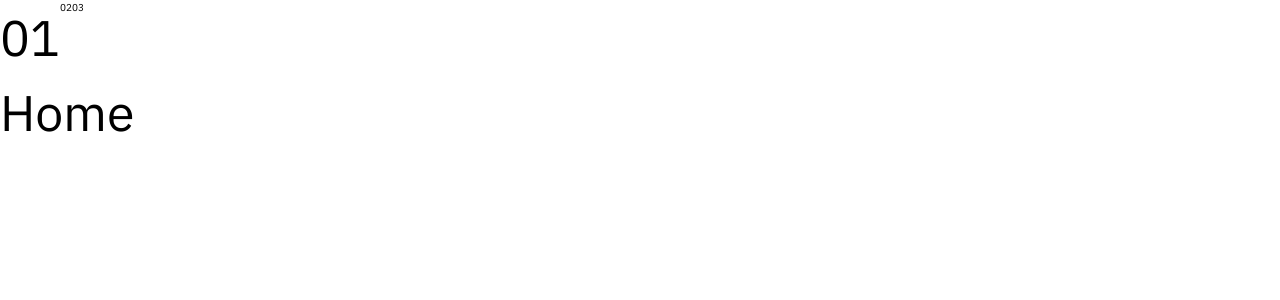
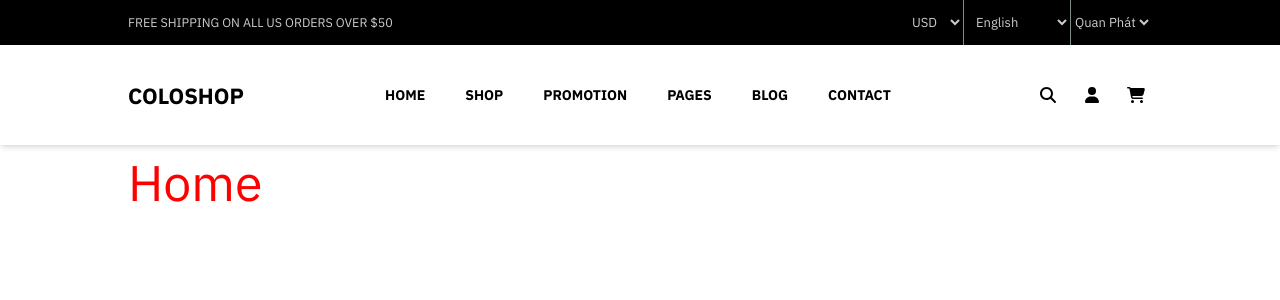
Before and after one commit to lequanphat/clothing-shop, a React (Create React App) app in the folder client/: page / in a window 1280 px wide. Shown: the top 300 px of the page. Built offline with nearby package versions, Linux system fonts and the light colour scheme.

Commit message:
built header ui

```diff
--- a/client/package.json
+++ b/client/package.json
@@ -9,6 +9,11 @@
     "tailwindcss": "^3.3.3"
   },
   "dependencies": {
+    "@fortawesome/fontawesome-svg-core": "^1.3.0",
+    "@fortawesome/free-brands-svg-icons": "^6.1.0",
+    "@fortawesome/free-regular-svg-icons": "^6.1.0",
+    "@fortawesome/free-solid-svg-icons": "^6.1.0",
+    "@fortawesome/react-fontawesome": "^0.1.17",
     "@reduxjs/toolkit": "^1.9.7",
     "@testing-library/jest-dom": "^5.17.0",
     "@testing-library/react": "^13.4.0",
--- a/client/public/index.html
+++ b/client/public/index.html
@@ -14,30 +14,13 @@
       user's mobile device or desktop. See https://developers.google.com/web/fundamentals/web-app-manifest/
     -->
     <link rel="manifest" href="%PUBLIC_URL%/manifest.json" />
-    <link rel="stylesheet" href="./css/tailwind.css">
-    <!--
-      Notice the use of %PUBLIC_URL% in the tags above.
-      It will be replaced with the URL of the `public` folder during the build.
-      Only files inside the `public` folder can be referenced from the HTML.
+    <link rel="stylesheet" href="%PUBLIC_URL%/css/tailwind.css">
 
-      Unlike "/favicon.ico" or "favicon.ico", "%PUBLIC_URL%/favicon.ico" will
-      work correctly both with client-side routing and a non-root public URL.
-      Learn how to configure a non-root public URL by running `npm run build`.
-    -->
     <title>React App</title>
   </head>
   <body>
     <noscript>You need to enable JavaScript to run this app.</noscript>
     <div id="root"></div>
-    <!--
-      This HTML file is a template.
-      If you open it directly in the browser, you will see an empty page.
 
-      You can add webfonts, meta tags, or analytics to this file.
-      The build step will place the bundled scripts into the <body> tag.
-
-      To begin the development, run `npm start` or `yarn start`.
-      To create a production bundle, use `npm run build` or `yarn build`.
-    -->
   </body>
 </html>
--- a/client/src/components/Header/Header.jsx
+++ b/client/src/components/Header/Header.jsx
@@ -1,10 +1,86 @@
+import { FontAwesomeIcon } from '@fortawesome/react-fontawesome';
+
+import { faCartShopping,  faMagnifyingGlass, faUser } from '@fortawesome/free-solid-svg-icons';
+import routes from '../../routes';
+import { BrowserRouter,Routes, Route, Link } from 'react-router-dom';
 function Header() {
     return (
-        <div className="flex bg-blue">
-            <h1 className="flex-none w-14 h-14 text-red-500">01</h1>
-            <div className="flex-initial w-64 ...">02</div>
-            <div className="flex-initial w-32 ...">03</div>
-        </div>
+        <header>
+            <div className="bg-[black]">
+                <div className="w-[80%] mx-auto flex justify-between align-middle h-[4.5rem]">
+                    <h2 className="text-[#ccc] align-middle leading-[4.5rem]">
+                        FREE SHIPPING ON ALL US ORDERS OVER $50
+                    </h2>
+                    <ul className="flex align-middle justify-end ">
+                        <li className="border-r-[1px] border-[#7f8c8d]">
+                            <select className="h-[100%] text-[#ccc] bg-[black] outline-none text-[1.3rem] px-[8px]">
+                                <option>USD</option>
+                                <option>Euro</option>
+                                <option>VND</option>
+                            </select>
+                        </li>
+                        <li className="border-r-[1px] border-[#7f8c8d]">
+                            <select className="h-[100%] text-[#ccc] bg-[black] outline-none text-[1.3rem] px-[8px]">
+                                <option>English</option>
+                                <option>Vietnamese</option>
+                                <option>Thailand</option>
+                            </select>
+                        </li>
+                        <li>
+                            <select className="h-[100%] text-[#ccc] bg-[black] outline-none text-[1.3rem] ">
+                                <option>Quan Phát</option>
+                                <option>Đăng xuất</option>
+                            </select>
+                        </li>
+                    </ul>
+                </div>
+            </div>
+            <div className="bg-[white]   shadow-md">
+                <div className="w-[80%] h-[100px] mx-auto flex justify-between items-center">
+                    <h1 className="text-[22px] font-bold">COLOSHOP</h1>
+                    <ul className="flex h-auto">
+                        <li><Link className='text-[1.4rem] font-bold px-[20px] py-[4px] hover:bg-primary' to="/">HOME</Link></li>
+                        <li><Link className='text-[1.4rem] font-bold px-[20px] py-[4px]' to="/products">SHOP</Link></li>
+                        <li><Link className='text-[1.4rem] font-bold px-[20px] py-[4px]' to="/orders">PROMOTION</Link></li>
+                        <li><Link className='text-[1.4rem] font-bold px-[20px] py-[4px]' to="/123">PAGES</Link></li>
+                        <li><Link className='text-[1.4rem] font-bold px-[20px] py-[4px]' to="/123">BLOG</Link></li>
+                        <li><Link className='text-[1.4rem] font-bold px-[20px] py-[4px]' to="/123">CONTACT</Link></li>
+
+
+
+                    </ul>
+                    <ul className="flex h-auto">
+                        <li>
+                            <a
+                                className="text-[1.6rem] w-[32px] h-[32px] bg-[tranparent] inline-block text-center
+                        leading-[32px] rounded-[999px] hover:bg-[#ecf0f1] "
+                                href="/"
+                            >
+                                <FontAwesomeIcon icon={faMagnifyingGlass}></FontAwesomeIcon>
+                            </a>
+                        </li>
+                        <li>
+                            <a
+                                className="text-[1.6rem] w-[32px] h-[32px] bg-[tranparent] inline-block text-center
+                        leading-[32px] rounded-[999px] hover:bg-[#ecf0f1] ml-[12px]"
+                                href="/"
+                            >
+                                <FontAwesomeIcon icon={faUser}></FontAwesomeIcon>
+                            </a>
+                        </li>
+                        <li>
+                            <a
+                                className="text-[1.6rem] w-[32px] h-[32px] bg-[tranparent] inline-block text-center
+                        leading-[32px] rounded-[999px] hover:bg-[#ecf0f1] ml-[12px]"
+                                href="/"
+                            >
+                                <FontAwesomeIcon icon={faCartShopping}></FontAwesomeIcon>
+                            </a>
+                        </li>
+                    </ul>
+                </div>
+            </div>
+        </header>
     );
 }
 
--- a/client/src/components/Layouts/DefaultLayout.jsx
+++ b/client/src/components/Layouts/DefaultLayout.jsx
@@ -4,7 +4,9 @@ function DefaultLayout({children}) {
     return (
     <div>
         <Header/>
-        {children}
+        <div className="w-[80%] mx-auto  ">
+            {children}
+        </div>
     </div>
     );
 }
--- a/client/src/pages/home/HomePage.jsx
+++ b/client/src/pages/home/HomePage.jsx
@@ -1,7 +1,7 @@
 
 const HomePage = () => {
     return (
-        <h1>Home</h1>
+        <h1 className="text-[red] ">Home</h1>
     )
 };
 
```
Also changed, not shown: client/public/css/tailwind.css, 1 other file (tests, documents, lock files or other folders).
